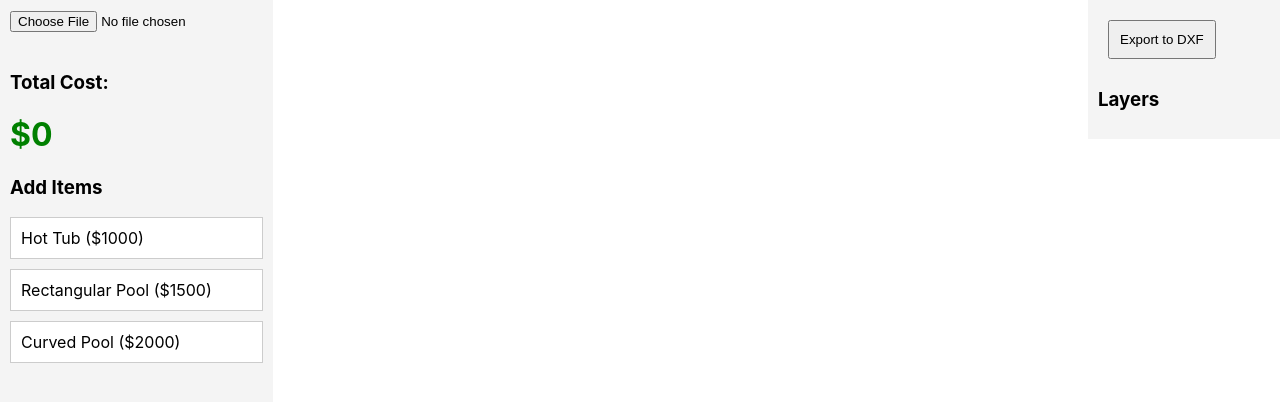
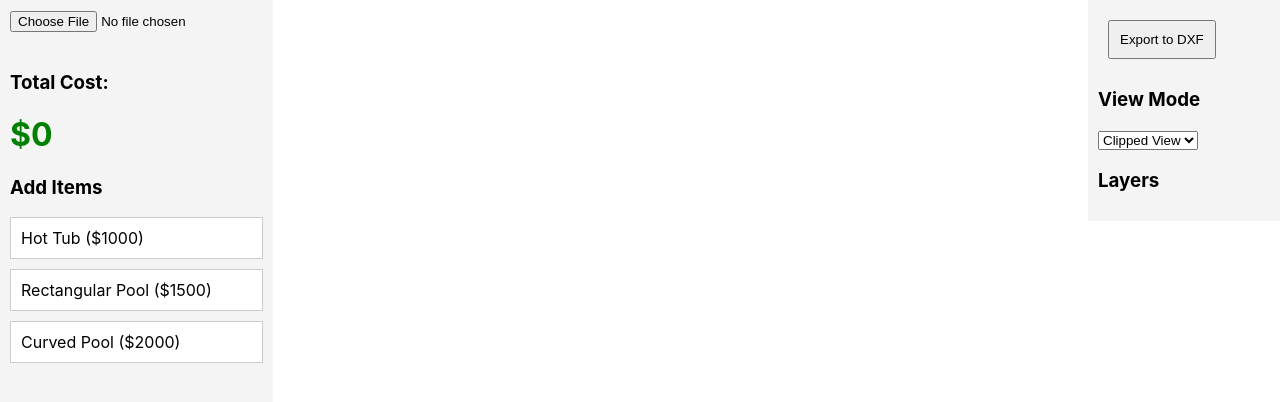
Before and after one commit to kundanray1/AutoCadJS, a React (Create React App) app: page / in a window 1280 px wide. Shown: the top 402 px of the page. Built offline with nearby package versions, Linux system fonts and the light colour scheme.

Commit message:
Added view modes

```diff
--- a/src/App.js
+++ b/src/App.js
@@ -56,6 +56,7 @@ const App = () => {
   const [selectedLayer, setSelectedLayer] = useState(null);
   const [textures, setTextures] = useState({});
   const [canvasItems, setCanvasItems] = useState([]);
+  const [viewMode, setViewMode] = useState("clipped"); // "clipped" or "full"
 
   const [globalCost, setGlobalCost] = useState(0);
   const [poolDepths, setPoolDepths] = useState({});
@@ -297,7 +298,8 @@ console.log('ondrag end update entitiy position',itemWithId)
       <div
 
 
-        style={{ display: 'flex', flex: 1, backgroundColor: "white" }}>
+        style={{ display: 'flex', flex: 1, flexDirection:'column', backgroundColor: "white" }}>
+
         <Stage
         scaleY={-1}
           width={window.innerWidth - 200}
@@ -349,6 +351,10 @@ console.log('ondrag end update entitiy position',itemWithId)
 
         </Stage>
       </div>
+
+
+
+
       <div style={{ position: "fixed", right: 0, display: 'flex', width: '15%', flexDirection: 'column', backgroundColor: "#f4f4f4" }}>
 
         <div style={{ width: "200px", padding: "10px", alignItems:'center',backgroundColor: "#f4f4f4" }}>
@@ -356,6 +362,16 @@ console.log('ondrag end update entitiy position',itemWithId)
             Export to DXF
           </button>
 
+  <h3>View Mode</h3>
+
+  <select
+    value={viewMode}
+    onChange={(e) => setViewMode(e.target.value)}
+    // style={{ width: "100%", padding: "10px", borderRadius: "5px" }}
+  >
+    <option value="clipped">Clipped View</option>
+    <option value="full">Full View</option>
+  </select>
 
           <h3>Layers</h3>
           {dxfData &&
@@ -392,6 +408,8 @@ console.log('ondrag end update entitiy position',itemWithId)
                   </option>
                 ))}
                 </select>
+
+
 
               </div>
             ))}
@@ -513,8 +531,8 @@ const DXFLayers = ({ dxfData, handleDragEnd,textures, poolDepths,handlePoolClick
                 <Circle
 
                   key={`${entity.layer}-${Math.random()}`} // Unique key for each entity
-                  x={entity.position.x}
-                  y={entity.position.y}
+                  x={entity.center?.x}
+                  y={entity.center?.y}
                   fillPatternImage={availableTextures[textures[layerName]]|| availableTextures[entity.layerTexture] ||null}
 
                   radius={entity.radius}
@@ -545,8 +563,8 @@ const DXFLayers = ({ dxfData, handleDragEnd,textures, poolDepths,handlePoolClick
                   }}
                 />
                     <Text
-                x={entity.position.x-0}
-                y={entity.position.y}
+                x={entity.center.x-0}
+                y={entity.center.y}
                 text={`Depth: ${poolDepths[entity.id] || 0}m`}
                    fontSize={14}
             fontVariant='bold'
@@ -602,7 +620,7 @@ handlePoolClick(entity.id)} // Assign depth on click
 />
                 </>
               );
-            } else if (entity.type === "POLYLINE") {
+            } else if (entity.type === "POLYLINE"||entity.type === "LINE") {
               const points = [];
 
               for (let i = 0; i < entity.vertices.length; i++) {
```
